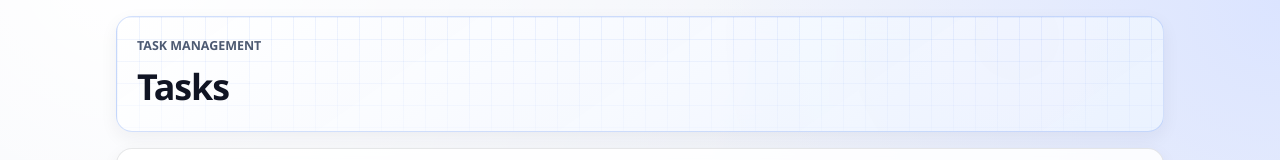
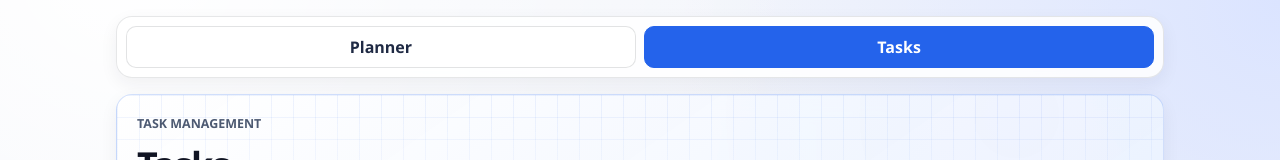
Before and after one commit to Jagashira/home-dashboard, a Next.js app: page /tasks in a window 1280 px wide. Shown: the top 160 px of the page. Built offline with nearby package versions, Linux system fonts and the light colour scheme; no server answers; the database is empty.

Commit message:
feat(planner): add planner/tasks tab navigation for single card use

```diff
--- a/app/globals.css
+++ b/app/globals.css
@@ -827,6 +827,36 @@ main {
   min-height: 100%;
 }
 
+.planner-task-tabs {
+  display: grid;
+  grid-template-columns: 1fr 1fr;
+  gap: 0.5rem;
+  padding: 0.55rem;
+}
+
+.planner-task-tab {
+  border: 1px solid rgba(17, 24, 39, 0.12);
+  border-radius: 10px;
+  min-height: 42px;
+  display: inline-flex;
+  align-items: center;
+  justify-content: center;
+  font-weight: 700;
+  color: #1f2a44;
+  background: rgba(255, 255, 255, 0.9);
+}
+
+.planner-task-tab:hover {
+  text-decoration: none;
+  background: #fff;
+}
+
+.planner-task-tab.is-active {
+  background: #2463eb;
+  color: #fff;
+  border-color: #2463eb;
+}
+
 .task-list,
 .planner-list {
   display: grid;
@@ -938,4 +968,9 @@ main {
   .task-inline-edit input {
     width: 70px;
   }
+
+  .planner-task-tabs {
+    padding: 0.45rem;
+    gap: 0.4rem;
+  }
 }
--- /dev/null
+++ b/app/planner-tasks-tabs.tsx
@@ -0,0 +1,14 @@
+import Link from "next/link";
+
+export function PlannerTasksTabs({ current }: { current: "planner" | "tasks" }) {
+  return (
+    <nav className="panel planner-task-tabs" aria-label="Planner and Tasks navigation">
+      <Link className={current === "planner" ? "planner-task-tab is-active" : "planner-task-tab"} href="/planner">
+        Planner
+      </Link>
+      <Link className={current === "tasks" ? "planner-task-tab is-active" : "planner-task-tab"} href="/tasks">
+        Tasks
+      </Link>
+    </nav>
+  );
+}
--- a/app/planner/page.tsx
+++ b/app/planner/page.tsx
@@ -1,10 +1,13 @@
 import { PlannerDashboard } from "./planner-dashboard";
+import { PlannerTasksTabs } from "../planner-tasks-tabs";
 
 export const dynamic = "force-dynamic";
 
 export default function PlannerPage() {
   return (
     <section className="stack-lg">
+      <PlannerTasksTabs current="planner" />
+
       <section className="panel budget-hero">
         <div className="budget-grid-bg" aria-hidden="true" />
         <div className="budget-hero-body stack-sm">
--- a/app/tasks/page.tsx
+++ b/app/tasks/page.tsx
@@ -1,10 +1,13 @@
 import { TaskManager } from "./task-manager";
+import { PlannerTasksTabs } from "../planner-tasks-tabs";
 
 export const dynamic = "force-dynamic";
 
 export default function TasksPage() {
   return (
     <section className="stack-lg">
+      <PlannerTasksTabs current="tasks" />
+
       <section className="panel budget-hero">
         <div className="budget-grid-bg" aria-hidden="true" />
         <div className="budget-hero-body stack-sm">
```
